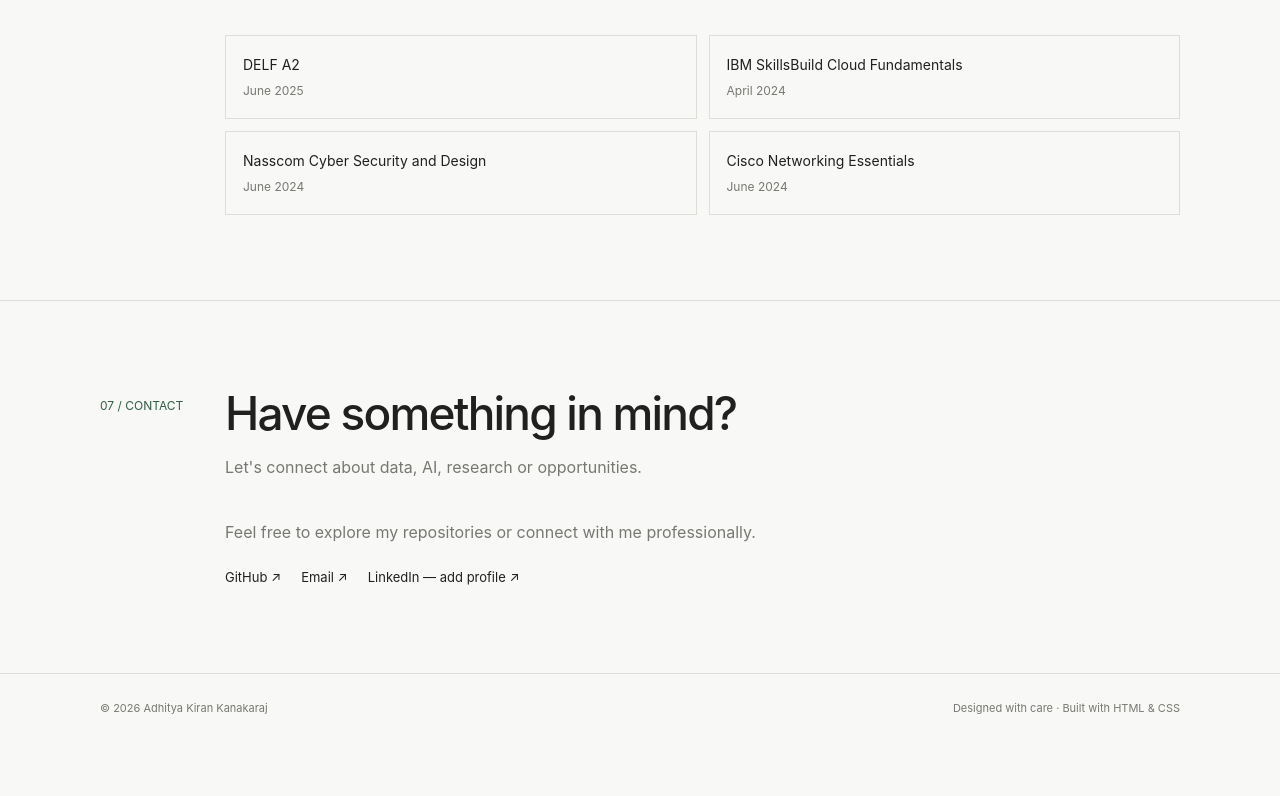
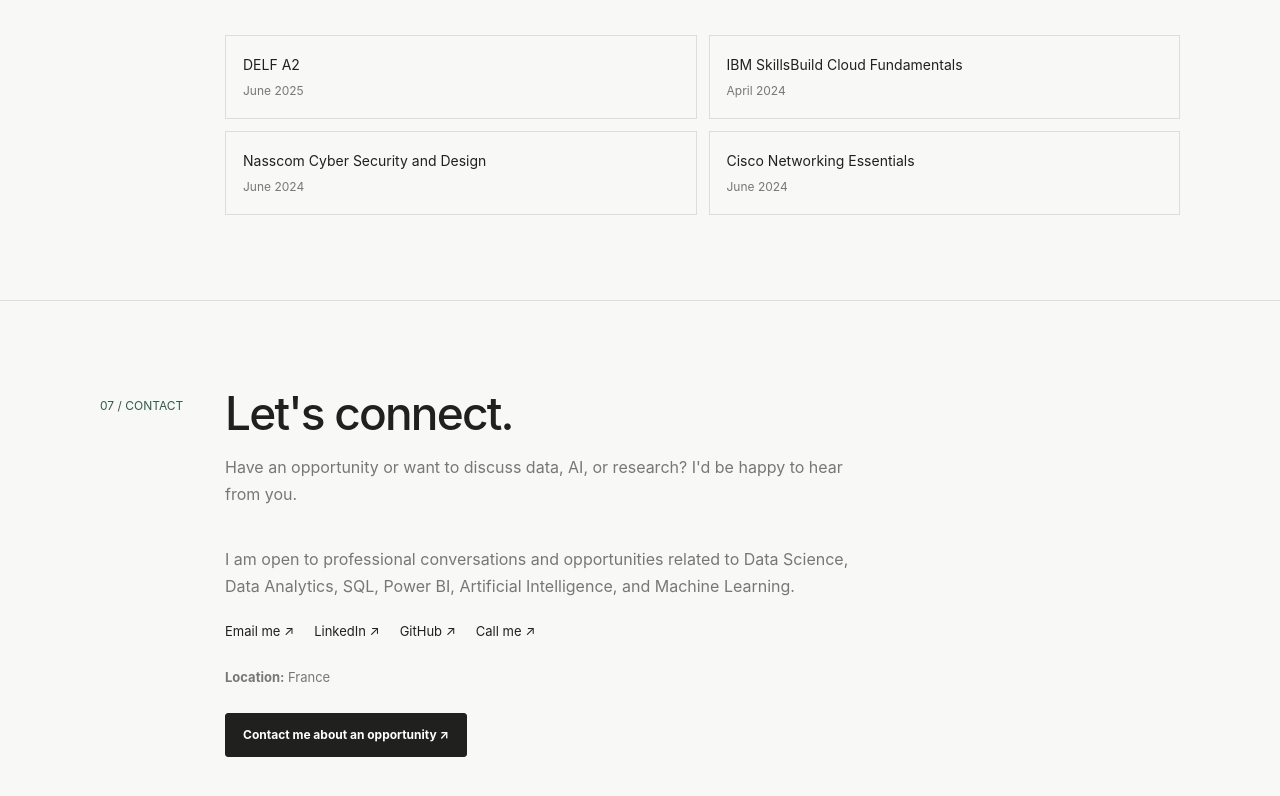
Before and after one commit to Adhityakiran191103/Adhityakiran_19, a plain HTML site: page index.html in a window 1280 px wide. Shown: the part 4339-5135 px from the top of the page. Before the commit the page ends 5082 px from the top, so only its background shows below. Drawn offline with Linux system fonts and the light colour scheme.

Commit message:
Update index.html

```diff
--- a/index.html
+++ b/index.html
@@ -480,36 +480,62 @@ footer { border-top: 1px solid var(--line); padding: 25px 0; color: var(--muted)
     </div>
   </section>
 
+
 <section id="contact">
   <div class="wrap">
     <div class="section-head">
       <div class="number">07 / CONTACT</div>
       <div>
-          <h2>Have something in mind?</h2>
-          <p class="subhead">Let's connect about data, AI, research or opportunities.</p>
+        <h2>Let's connect.</h2>
+        <p class="subhead">
+          Have an opportunity or want to discuss data, AI, or research?
+          I'd be happy to hear from you.
+        </p>
       </div>
     </div>
+
     <div class="contact-copy">
       <p>
-          Feel free to explore my repositories or connect with me
-          professionally.
+        I am open to professional conversations and opportunities
+        related to Data Science, Data Analytics, SQL, Power BI,
+        Artificial Intelligence, and Machine Learning.
       </p>
+
       <div class="contact-links">
-          <a href="https://github.com/Adhityakiran191103" target="_blank" rel="noopener noreferrer">GitHub ↗</a>
-          <a href="mailto:adhityakiran10@gmail.com">Email ↗</a>
-          <a href="https://www.linkedin.com/" target="_blank" rel="noopener noreferrer">LinkedIn — add profile ↗</a>
+        <a href="mailto:adhityakiran10@gmail.com">
+          Email me ↗
+        </a>
+
+        <a href="https://www.linkedin.com/in/adhitya-kiran-b36008233"
+           target="_blank"
+           rel="noopener noreferrer">
+          LinkedIn ↗
+        </a>
+
+        <a href="https://github.com/Adhityakiran191103"
+           target="_blank"
+           rel="noopener noreferrer">
+          GitHub ↗
+        </a>
+
+        <a href="tel:+330746370930">
+          Call me ↗
+        </a>
+      </div>
+
+      <p style="margin-top:24px;font-size:13px;">
+        <strong>Location:</strong> France
+      </p>
+
+      <div style="margin-top:24px;">
+        <a class="btn primary"
+           href="mailto:adhityakiran10@gmail.com?subject=Portfolio%20and%20Career%20Opportunity">
+          Contact me about an opportunity ↗
+        </a>
       </div>
     </div>
   </div>
 </section>
-</main>
-
-<footer>
-  <div class="wrap footer-inner">
-    <span>© 2026 Adhitya Kiran Kanakaraj</span>
-    <span>Designed with care · Built with HTML & CSS</span>
-  </div>
-</footer>
 
 </body>
 </html>
```
Lines whose indentation alone changed are shown as unchanged.
